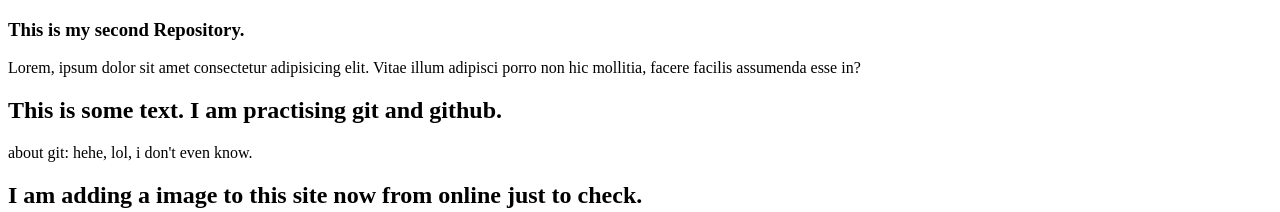
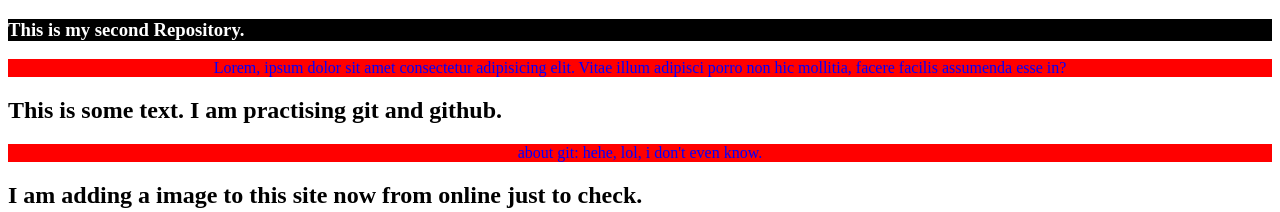
Before and after one commit to dev-maruful/my-second-repo, a plain HTML site: page index.html in a window 1280 px wide. Shown: the top 212 px of the page. Drawn offline with Linux system fonts and the light colour scheme.

Commit message:
css linked

```diff
--- a/index.html
+++ b/index.html
@@ -4,6 +4,7 @@
     <meta charset="UTF-8">
     <meta http-equiv="X-UA-Compatible" content="IE=edge">
     <meta name="viewport" content="width=device-width, initial-scale=1.0">
+    <link rel="stylesheet" href="style.css">
     <title>My Second Repository</title>
 </head>
 <body>
--- a/style.css
+++ b/style.css
@@ -1,4 +1,4 @@
-h1{
+h3{
     background-color: black;
     color: white;
 }
```
